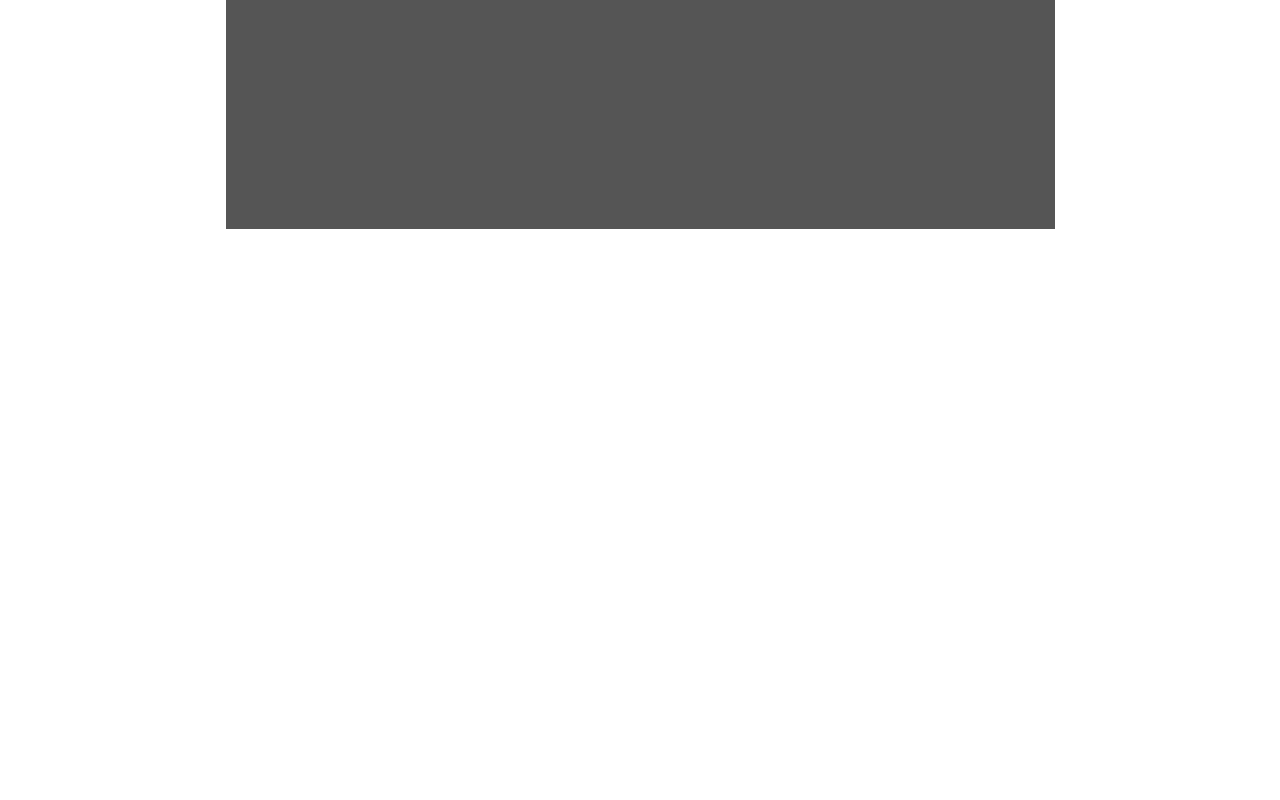
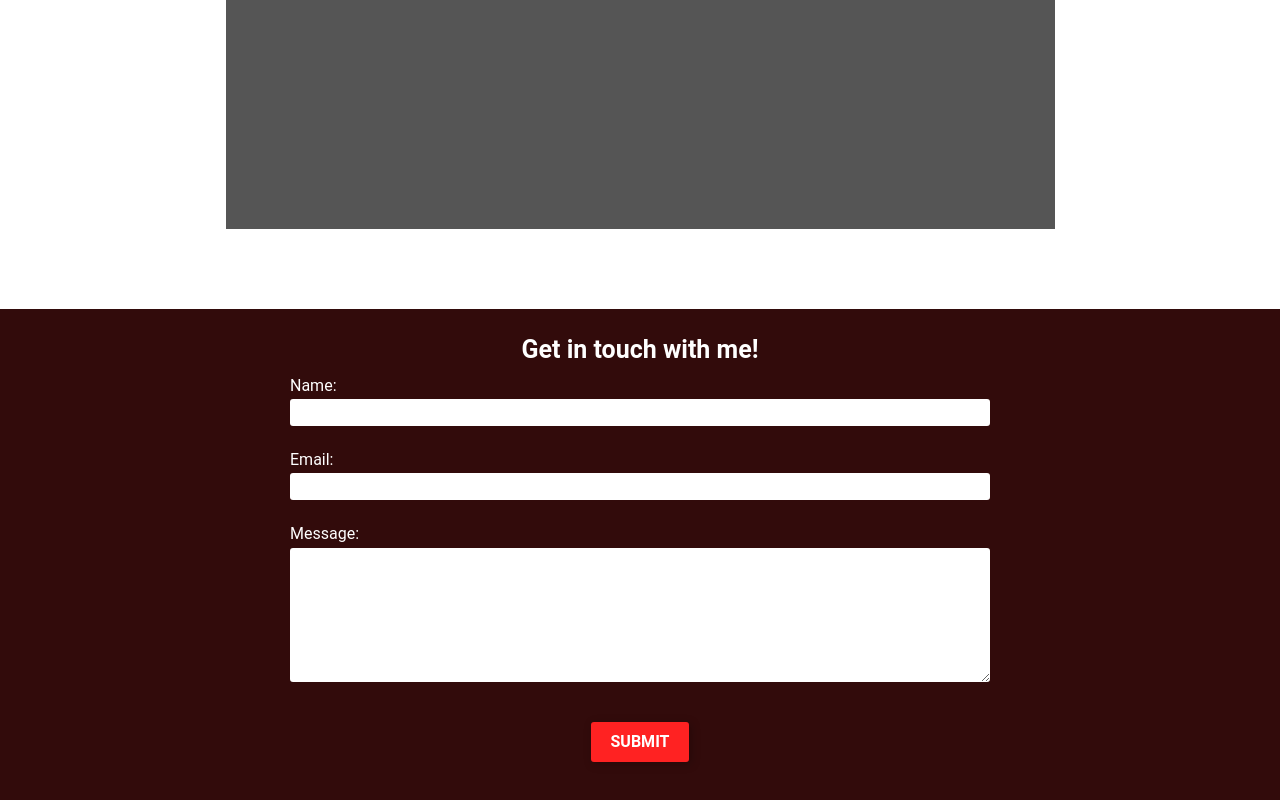
Before and after one commit to Sohyb01/fullportfolio1, a React (Create React App) app: page / in a window 1280 px wide. Shown: the part 2427-3227 px from the top of the page. Before the commit the page ends 2656 px from the top, so only its background shows below. Built offline with nearby package versions, Linux system fonts and the light colour scheme.

Commit message:
initial version of contact section added

```diff
--- a/src/App.tsx
+++ b/src/App.tsx
@@ -153,6 +153,29 @@ function App() {
           <div className="section--aboutme-img"></div>
         </section>
       </main>
+      <section className="section--contact" id="contact">
+        <h1>Get in touch with me!</h1>
+        <form className="contact-form" method="post">
+          <div className="name-input">
+            <label htmlFor="name">Name:</label>
+            <input type="text" id="name" name="name" required />
+          </div>
+
+          <div className="email-input">
+            <label htmlFor="email">Email:</label>
+            <input type="email" id="email" name="email" required />
+          </div>
+
+          <div className="message-input">
+            <label htmlFor="message">Message:</label>
+            <textarea id="message" name="message" required></textarea>
+          </div>
+
+          <button className="btn red-button" type="submit">
+            SUBMIT
+          </button>
+        </form>
+      </section>
     </div>
   );
 }
--- a/src/index.css
+++ b/src/index.css
@@ -270,6 +270,42 @@ section > h1 {
   gap: 20px;
 }
 
+/* CONTACT SECTION */
+.section--contact h1 {
+  margin: auto;
+  font-weight: bold;
+}
+.section--contact {
+  max-width: none;
+  margin-top: var(--section-margin);
+  padding: 20px 20px 40px;
+  background: #320b0b;
+  color: white;
+  font-size: var(--fs-16);
+}
+.contact-form {
+  display: grid;
+  margin: auto;
+  gap: 20px;
+  grid-template-columns: 100%;
+}
+.contact-form button {
+  margin: 20px auto 0px;
+}
+.name-input,
+.email-input,
+.message-input {
+  display: flex;
+  flex-direction: column;
+}
+.contact-form input,
+textarea {
+  border-radius: 3px;
+}
+.contact-form textarea {
+  height: 15ch;
+}
+
 /* MEDIA QUERIES */
 @media screen and (min-width: 478px) {
   .section--hero-image {
@@ -326,6 +362,9 @@ section > h1 {
   }
   .project-card {
     max-width: 333px;
+  }
+  .section--contact * {
+    max-width: 700px;
   }
 }
 
```
